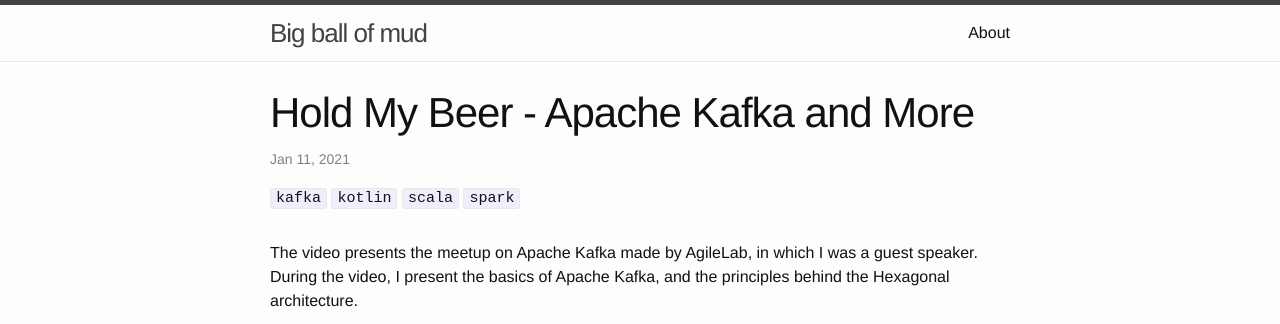
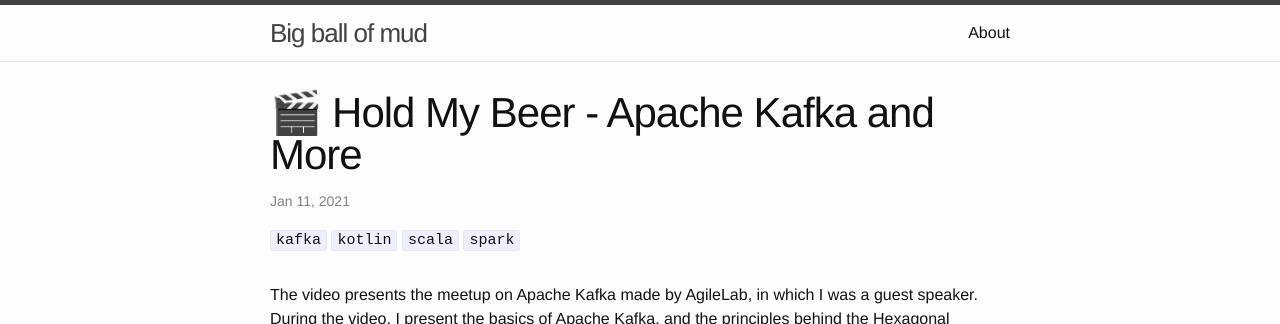
Before and after one commit to rcardin/rcardin.github.io, a Jekyll site: the page built from _posts/2021-01-11-apache-kafka-and-more.markdown, in a window 1280 px wide, cut to the strip 0-324 px from the top of the page. Built offline with Jekyll 4.4.1, drawn with Linux system fonts in a browser that asks for light colours; nearby versions of some CDN libraries; comment, search, counter and statistics services are not loaded.

Commit message:
Added the cinema icon

```diff
--- a/_posts/2021-01-11-apache-kafka-and-more.markdown
+++ b/_posts/2021-01-11-apache-kafka-and-more.markdown
@@ -1,6 +1,6 @@
 ---
 layout: post
-title:  "Hold My Beer - Apache Kafka and More"
+title:  "🎬 Hold My Beer - Apache Kafka and More"
 date:   2021-01-11 11:34:11
 comments: true
 categories: kafka kotlin scala spark
```
